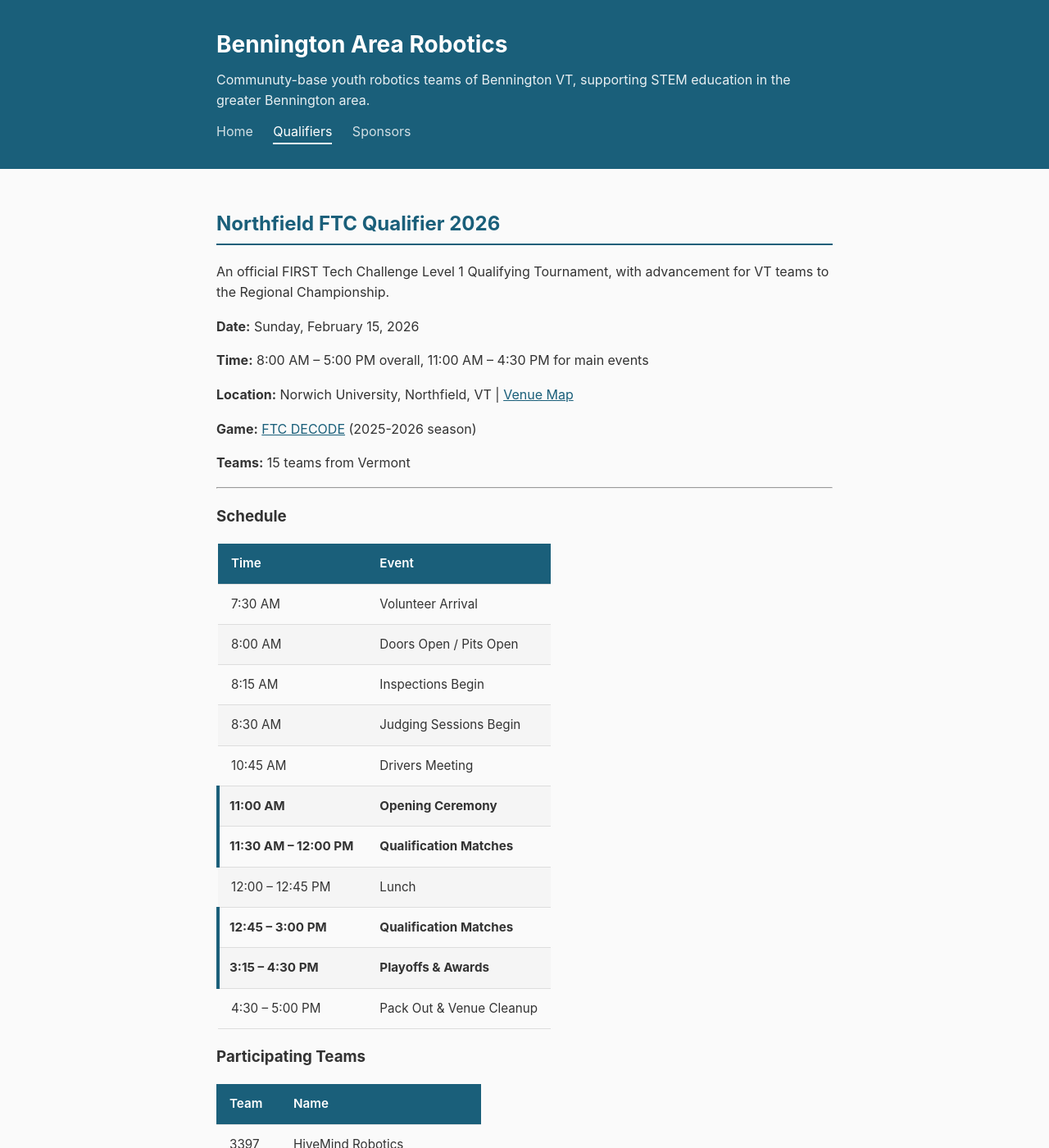
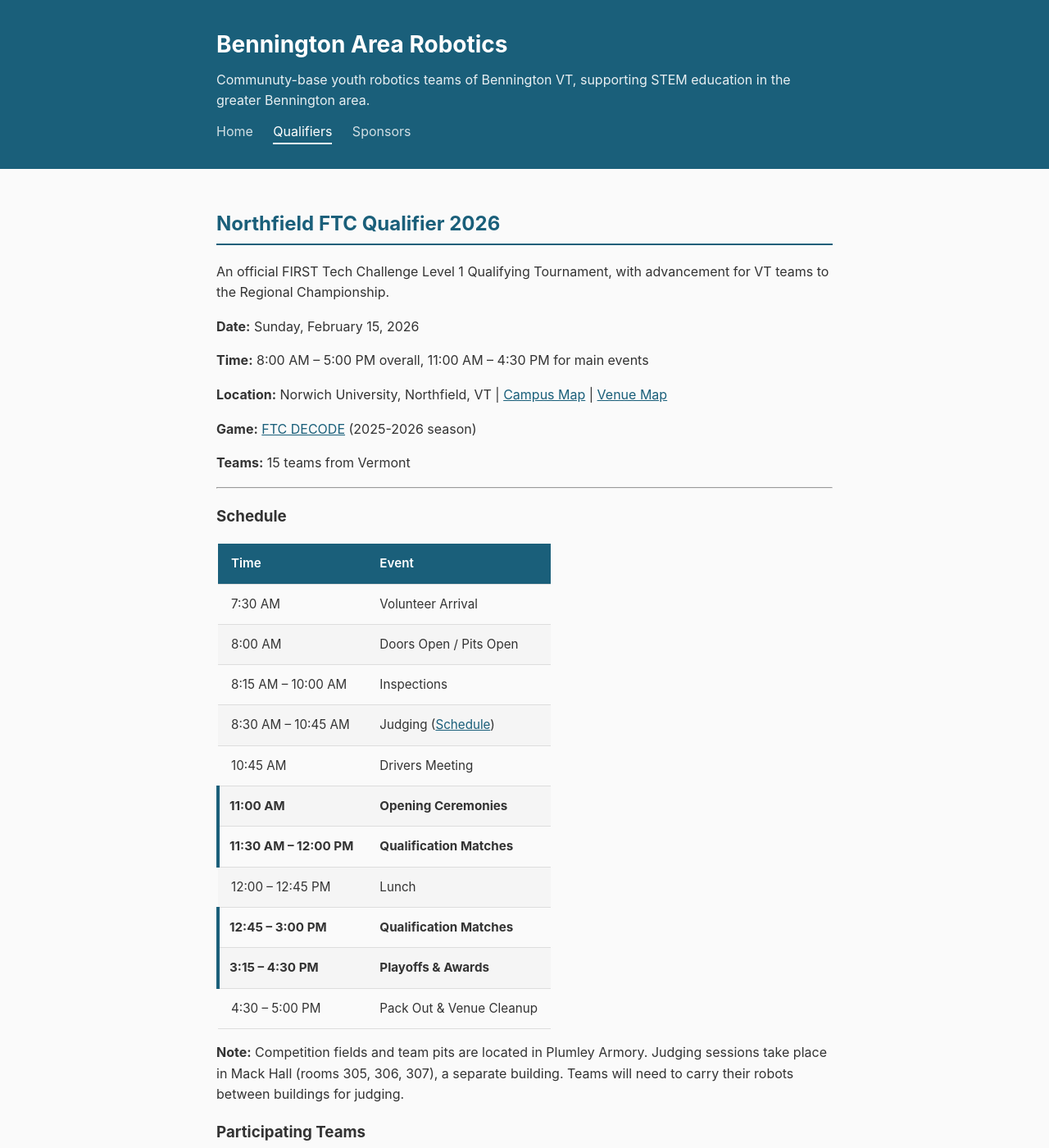
Before and after one commit to bennington-area-robotics/bennington-area-robotics.github.io, a Jekyll site: the page built from events/northfield-qualifier-2026/index.md, in a window 1280 px wide and 1400 px high. Shown: the whole window at 82% size. Built offline with Jekyll 4.4.1, drawn with Linux system fonts in a browser that asks for light colours; some of the changed text lies outside the part shown.

Commit message:
adds venue map, judging schedule

```diff
--- a/events/northfield-qualifier-2026/index.md
+++ b/events/northfield-qualifier-2026/index.md
@@ -12,7 +12,7 @@ An official FIRST Tech Challenge Level 1 Qualifying Tournament, with advancement
 
 **Time:** 8:00 AM – 5:00 PM overall, 11:00 AM – 4:30 PM for main events
 
-**Location:** Norwich University, Northfield, VT \| [Venue Map](venue-map.pdf){:target="_blank"}
+**Location:** Norwich University, Northfield, VT \| [Campus Map](campus-map.pdf){:target="_blank"} \| [Venue Map](plumley-layout.pdf){:target="_blank"}
 
 **Game:** [FTC DECODE](https://www.firstinspires.org/programs/ftc/game-and-season){:target="_blank"} (2025-2026 season)
 
@@ -26,15 +26,17 @@ An official FIRST Tech Challenge Level 1 Qualifying Tournament, with advancement
 |------|-------|
 | 7:30 AM | Volunteer Arrival |
 | 8:00 AM | Doors Open / Pits Open |
-| 8:15 AM | Inspections Begin |
-| 8:30 AM | Judging Sessions Begin |
+| 8:15 AM – 10:00 AM | Inspections |
+| 8:30 AM – 10:45 AM | Judging ([Schedule](judging-schedule.pdf){:target="_blank"}) |
 | 10:45 AM | Drivers Meeting |
-| **11:00 AM** | **Opening Ceremony** |
+| **11:00 AM** | **Opening Ceremonies** |
 | **11:30 AM – 12:00 PM** | **Qualification Matches** |
 | 12:00 – 12:45 PM | Lunch |
 | **12:45 – 3:00 PM** | **Qualification Matches** |
 | **3:15 – 4:30 PM** | **Playoffs & Awards** |
 | 4:30 – 5:00 PM | Pack Out & Venue Cleanup |
+
+**Note:** Competition fields and team pits are located in Plumley Armory. Judging sessions take place in Mack Hall (rooms 305, 306, 307), a separate building. Teams will need to carry their robots between buildings for judging.
 
 ### Participating Teams
 
```
Also changed, not shown: other parts of events/northfield-qualifier-2026/index.md (+2 -2 lines), 4 other files.
